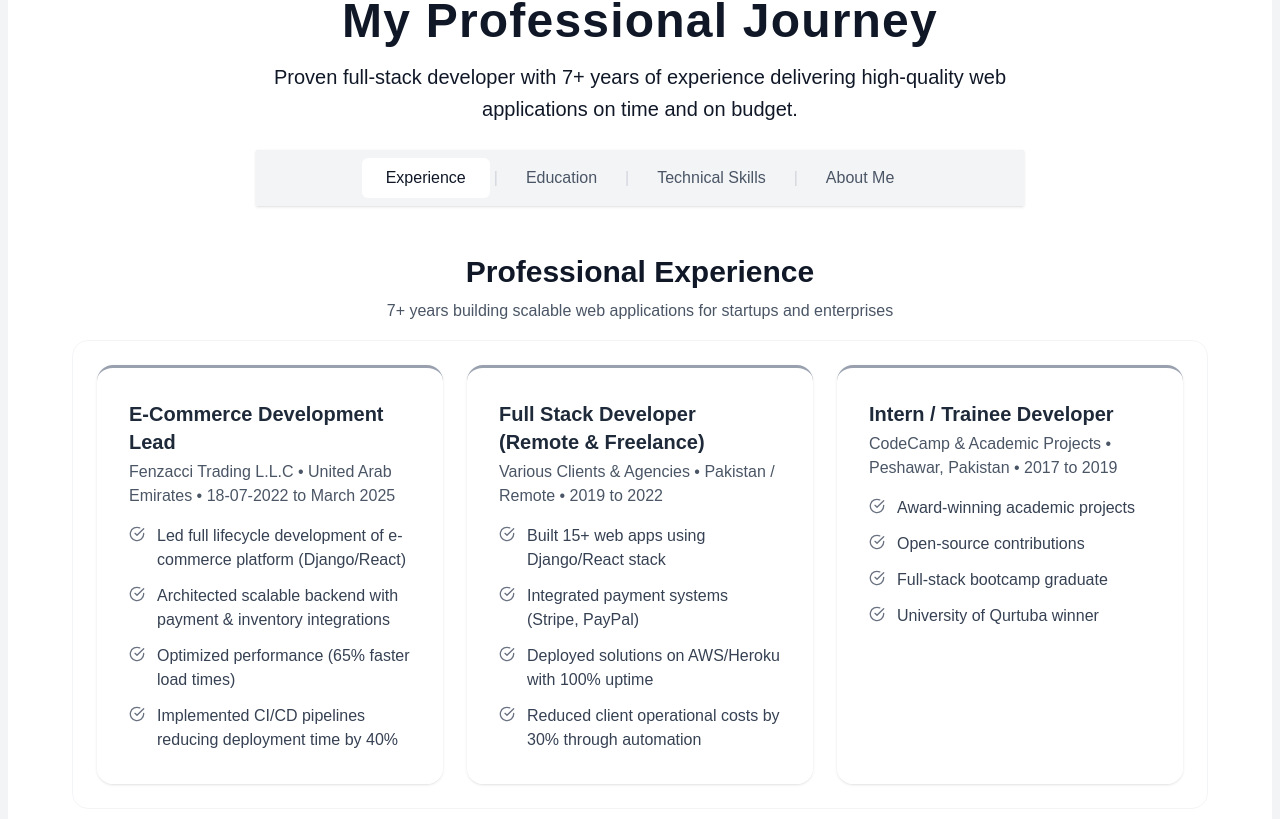
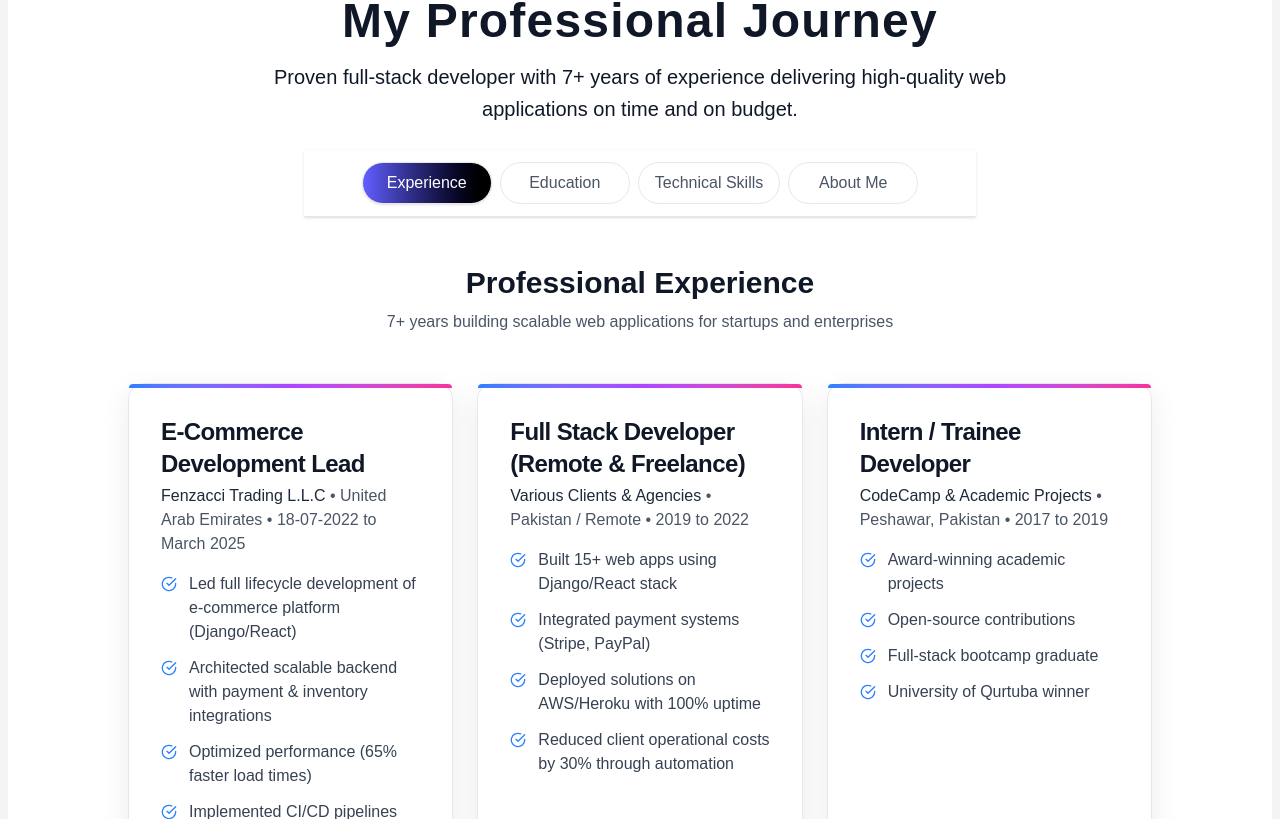
Before and after one commit to khan2024-stack/my-portfolio, a Next.js app in the folder my-portfolio/: page / in a window 1280 px wide. Shown: the part 2821-3640 px from the top of the page. Built offline with nearby package versions, Linux system fonts and the light colour scheme.

Commit message:
add resume cards updated

```diff
--- a/my-portfolio/src/app/page/resume/page.tsx
+++ b/my-portfolio/src/app/page/resume/page.tsx
@@ -88,21 +88,16 @@ export default function Resume() {
         {/* Page Header */}
         <PageHeader page="myResume" />
 
-        {/* Horizontal Navigation */}
         <nav className={resumeStyle.horizentalNevbar}>
-          <div className="flex items-center justify-center w-full ml-8 md:ml-0 md:max-w-4xl ">
+          <div className="flex gap-2 min-w-max flex-nowrap">
             {navItems.map(({ key, label }) => (
-              <React.Fragment key={key}>
               <button
+                key={key}
                 onClick={() => setActiveSection(key)}
                 className={resumeStyle.navButton(activeSection === key)}
               >
                 {label}
               </button>
-                {key !== navItems[navItems.length - 1].key && (
-                  <span className="text-gray-300 mx-1">|</span>
-                )}
-              </React.Fragment>
             ))}
           </div>
         </nav>
--- a/my-portfolio/src/components/resume/AboutCard.tsx
+++ b/my-portfolio/src/components/resume/AboutCard.tsx
@@ -1,5 +1,7 @@
 import { motion } from 'framer-motion';
-import { FiMail, FiPhone, FiGlobe, FiMessageSquare, FiUser, FiCheckCircle } from 'react-icons/fi';
+import {
+  FiMail, FiPhone, FiGlobe, FiMessageSquare, FiUser, FiCheckCircle,
+} from 'react-icons/fi';
 import React from 'react';
 
 type IconMapType = {
@@ -7,13 +9,13 @@ type IconMapType = {
 };
 
 const iconMap: IconMapType = {
-  'Name': <FiUser className="text-gray-500" />,
-  'Phone Number': <FiPhone className="text-gray-500" />,
-  'WhatsApp': <FiMessageSquare className="text-gray-500" />,
-  'Nationality': <FiGlobe className="text-gray-500" />,
-  'Email': <FiMail className="text-gray-500" />,
-  'Freelance': <FiCheckCircle className="text-gray-500" />,
-  'Languages Known': <FiGlobe className="text-gray-500" />
+  'Name': <FiUser className="text-blue-500" />,
+  'Phone Number': <FiPhone className="text-green-500" />,
+  'WhatsApp': <FiMessageSquare className="text-emerald-500" />,
+  'Nationality': <FiGlobe className="text-yellow-500" />,
+  'Email': <FiMail className="text-purple-500" />,
+  'Freelance': <FiCheckCircle className="text-pink-500" />,
+  'Languages Known': <FiGlobe className="text-orange-500" />,
 };
 
 interface AboutItem {
@@ -26,7 +28,6 @@ interface AboutCardProps {
 }
 
 const AboutCard: React.FC<AboutCardProps> = ({ items }) => {
-  // Split items into two columns
   const midPoint = Math.ceil(items.length / 2);
   const leftColumn = items.slice(0, midPoint);
   const rightColumn = items.slice(midPoint);
@@ -35,59 +36,39 @@ const AboutCard: React.FC<AboutCardProps> = ({ items }) => {
     <motion.div
       initial={{ opacity: 0, y: 20 }}
       animate={{ opacity: 1, y: 0 }}
-      whileHover={{ y: -5 }}
-      className="group bg-white/95 backdrop-blur-sm p-8 rounded-2xl shadow-sm hover:shadow-lg transition-all duration-300 border-l-4 border-gray-500"
+      whileHover={{ y: -5, scale: 1.01 }}
+      transition={{ type: 'spring', stiffness: 200, damping: 20 }}
+      className="relative bg-white/70 backdrop-blur-lg p-6 md:p-8 rounded-2xl border border-gray-200 shadow-[0_8px_30px_rgba(0,0,0,0.08)] hover:shadow-[0_12px_36px_rgba(0,0,0,0.12)] transition-all"
     >
+      {/* Gradient Accent Border */}
+      <div className="absolute top-0 left-0 w-full h-[4px] bg-gradient-to-r from-indigo-500 via-sky-500 to-cyan-500 rounded-t-2xl" />
+
       <div className="grid grid-cols-1 md:grid-cols-2 gap-6">
-        {/* Left Column */}
-        <div className="space-y-4">
-          {leftColumn.map((item, i) => (
+        {[leftColumn, rightColumn].map((column, colIdx) => (
+          <div key={colIdx} className="space-y-4">
+            {column.map((item, i) => (
               <motion.div
-              key={`left-${i}`}
+                key={`${colIdx}-${i}`}
                 initial={{ opacity: 0, x: -10 }}
                 animate={{ opacity: 1, x: 0 }}
-              transition={{ delay: i * 0.05 }}
+                transition={{ delay: (i + colIdx * midPoint) * 0.05 }}
                 className="flex items-start"
               >
                 <div className="flex-shrink-0 mt-1 mr-4">
-                <div className="w-10 h-10 flex items-center justify-center bg-gray-50 rounded-full">
+                  <div className="w-10 h-10 flex items-center justify-center bg-white shadow-inner rounded-full">
                     {iconMap[item.label] || <FiUser className="text-gray-500" />}
                   </div>
                 </div>
                 <div className="flex-1">
-                <h4 className="font-semibold text-gray-800">{item.label}</h4>
-                <p className="text-gray-600 mt-1 leading-relaxed">
+                  <h4 className="font-semibold text-gray-900 text-base md:text-lg">{item.label}</h4>
+                  <p className="text-gray-700 text-sm md:text-base mt-1 leading-relaxed">
                     {item.value}
                   </p>
                 </div>
               </motion.div>
             ))}
           </div>
-
-        {/* Right Column */}
-        <div className="space-y-4">
-          {rightColumn.map((item, i) => (
-            <motion.div
-              key={`right-${i}`}
-              initial={{ opacity: 0, x: -10 }}
-              animate={{ opacity: 1, x: 0 }}
-              transition={{ delay: (i + midPoint) * 0.05 }}
-              className="flex items-start"
-            >
-              <div className="flex-shrink-0 mt-1 mr-4">
-                <div className="w-10 h-10 flex items-center justify-center bg-gray-50 rounded-full">
-                  {iconMap[item.label] || <FiUser className="text-gray-500" />}
-                </div>
-              </div>
-              <div className="flex-1">
-                <h4 className="font-semibold text-gray-800">{item.label}</h4>
-                <p className="text-gray-600 mt-1 leading-relaxed">
-                  {item.value}
-                </p>
-              </div>
-            </motion.div>
         ))}
-        </div>
       </div>
     </motion.div>
   );
--- a/my-portfolio/src/components/resume/EducationCard.tsx
+++ b/my-portfolio/src/components/resume/EducationCard.tsx
@@ -1,24 +1,30 @@
 // EducationCard.tsx
 import { motion } from 'framer-motion';
-
 import type { Education } from '@/types/resume.types';
 
-interface educationCardProbs {
-  edu:Education
+interface EducationCardProps {
+  edu: Education;
 }
 
-const EducationCard = ({ edu }: educationCardProbs) => (
+const EducationCard = ({ edu }: EducationCardProps) => (
   <motion.div
-    whileHover={{ y: -3 }}
-    className="group bg-white/90 backdrop-blur-sm p-8 rounded-2xl shadow-sm hover:shadow-md transition-all duration-300 border-t-[3px] border-gray-400"
+    whileHover={{ y: -4, scale: 1.02 }}
+    transition={{ type: 'spring', stiffness: 200, damping: 20 }}
+    className="relative group bg-white/70 backdrop-blur-lg p-6 md:p-8 rounded-2xl border border-gray-200 shadow-[0_8px_30px_rgba(0,0,0,0.08)] hover:shadow-[0_12px_36px_rgba(0,0,0,0.12)] transition-all"
   >
-    <h3 className="text-xl font-semibold text-gray-800">{edu.degree}</h3>
-    <p className="text-gray-600 mt-1">
-      {edu.institution} • {edu.location}
+    {/* Gradient Top Border */}
+    <div className="absolute top-0 left-0 w-full h-[4px] bg-gradient-to-r from-green-400 via-blue-500 to-purple-500 rounded-t-2xl" />
+
+    {/* Degree and Institution Info */}
+    <h3 className="text-2xl font-semibold text-gray-900">{edu.degree}</h3>
+    <p className="text-sm md:text-base text-gray-600 mt-1">
+      <span className="text-gray-800 font-medium">{edu.institution}</span> • {edu.location}
     </p>
-    <div className="mt-3 inline-flex items-center bg-gray-50 text-gray-600 px-3 py-1 rounded-full text-sm font-medium">
+
+    {/* Year + Grade Badge */}
+    <div className="mt-4 inline-flex items-center gap-2 bg-gray-100 text-gray-700 px-3 py-1.5 rounded-full text-sm font-medium shadow-sm">
       <span>{edu.year}</span>
-      <span className="mx-1">•</span>
+      <span className="text-gray-400">•</span>
       <span>{edu.grade}</span>
     </div>
   </motion.div>
--- a/my-portfolio/src/components/resume/ExperienceCard.tsx
+++ b/my-portfolio/src/components/resume/ExperienceCard.tsx
@@ -1,7 +1,6 @@
 // ExperienceCard.tsx
 import { FiCheckCircle } from 'react-icons/fi';
 import { motion } from 'framer-motion';
-
 import type { Experience } from '@/types/resume.types';
 
 interface ExperienceCardProps {
@@ -10,21 +9,26 @@ interface ExperienceCardProps {
 
 const ExperienceCard = ({ exp }: ExperienceCardProps) => (
   <motion.div
-    whileHover={{ y: -3 }}
-    className="group bg-white/90 backdrop-blur-sm p-8 rounded-2xl shadow-sm hover:shadow-md transition-all duration-300 border-t-[3px] border-gray-400"
+    whileHover={{ y: -4, scale: 1.02 }}
+    transition={{ type: 'spring', stiffness: 200, damping: 20 }}
+    className="group relative bg-white/70 backdrop-blur-lg p-6 md:p-8 rounded-2xl border border-gray-200 shadow-[0_8px_30px_rgba(0,0,0,0.08)] hover:shadow-[0_12px_36px_rgba(0,0,0,0.12)] transition-all"
   >
-    <div className="flex justify-between items-start">
-      <div>
-        <h3 className="text-xl font-semibold text-gray-800">{exp.position}</h3>
-        <p className="text-gray-600 font-medium mt-1">
-          {exp.company} • {exp.location} • {exp.duration}
-        </p>
-      </div>
+    {/* Gradient Top Border */}
+    <div className="absolute top-0 left-0 w-full h-[4px] bg-gradient-to-r from-blue-500 via-purple-500 to-pink-500 rounded-t-2xl" />
+
+    {/* Header Section */}
+    <div className="mb-4">
+      <h3 className="text-2xl font-semibold text-gray-900 tracking-tight">{exp.position}</h3>
+      <p className="text-sm md:text-base text-gray-600 font-medium mt-1">
+        <span className="text-gray-800">{exp.company}</span> • {exp.location} • {exp.duration}
+      </p>
     </div>
-    <ul className="mt-4 space-y-3 text-gray-700">
+
+    {/* Achievements */}
+    <ul className="space-y-3 text-gray-700 text-sm md:text-base">
       {exp.achievements.map((ach: string, j: number) => (
         <li key={j} className="flex items-start">
-          <FiCheckCircle className="flex-shrink-0 text-gray-500 mt-0.5 mr-3" />
+          <FiCheckCircle className="mt-1 text-blue-500 flex-shrink-0 mr-3" />
           <span>{ach}</span>
         </li>
       ))}
--- a/my-portfolio/src/components/resume/SkillsCard.tsx
+++ b/my-portfolio/src/components/resume/SkillsCard.tsx
@@ -1,21 +1,27 @@
 // SkillsCard.tsx
 import { motion } from 'framer-motion';
-
 import type { SkillGroup } from '@/types/resume.types';
 
 const SkillsCard = ({ group }: { group: SkillGroup }) => (
   <motion.div
-    whileHover={{ y: -3 }}
-    className="bg-white/90 backdrop-blur-sm p-6 rounded-2xl shadow-sm hover:shadow-md transition-all duration-300"
+    whileHover={{ y: -4, scale: 1.02 }}
+    transition={{ type: 'spring', stiffness: 200, damping: 20 }}
+    className="relative bg-white/70 backdrop-blur-lg p-6 md:p-8 rounded-2xl border border-gray-200 shadow-[0_8px_30px_rgba(0,0,0,0.08)] hover:shadow-[0_12px_36px_rgba(0,0,0,0.12)] transition-all"
   >
-    <h3 className="text-lg font-semibold text-gray-800 mb-4 flex items-center">
-      <span className="w-2.5 h-2.5 bg-gray-500 rounded-full mr-2"></span>
+    {/* Gradient Top Border */}
+    <div className="absolute top-0 left-0 w-full h-[4px] bg-gradient-to-r from-pink-500 via-red-500 to-yellow-500 rounded-t-2xl" />
+
+    {/* Skill Category Title */}
+    <h3 className="text-2xl font-semibold text-gray-900 mb-4 flex items-center">
+      <span className="w-2.5 h-2.5 bg-gray-600 rounded-full mr-3"></span>
       {group.category}
     </h3>
-    <ul className="space-y-3">
+
+    {/* Skill Items List */}
+    <ul className="space-y-3 text-sm md:text-base text-gray-700">
       {group.items.map((skill: string, j: number) => (
-        <li key={j} className="flex items-center text-gray-700">
-          <span className="w-2 h-2 bg-gray-400 rounded-full mr-3"></span>
+        <li key={j} className="flex items-center">
+          <span className="w-2 h-2 bg-gray-400 rounded-full mr-3 flex-shrink-0"></span>
           {skill}
         </li>
       ))}
--- a/my-portfolio/src/components/resume/resumeStyle.ts
+++ b/my-portfolio/src/components/resume/resumeStyle.ts
@@ -1,31 +1,41 @@
-// resumeStyle.ts (updated styles)
+// resumeStyle.ts
 import { layout, colors, spacing } from "@/lib/central-styles";
 
 export const resumeStyle = {
   resumeMainWrapper: [
     layout.flex.col,
     spacing.py.xl,
-    "mx-auto",
+    "mx-auto w-full max-w-6xl px-4 sm:px-6 lg:px-8",
   ].join(" "),
 
 horizentalNevbar: [
-  layout.flex.center,
-  "bg-gray-100 shadow-sm",
-  "w-full md:max-w-3xl px-2 py-2",
-  "overflow-x-auto scrollbar-hide", // Hide scrollbar
-  "snap-x snap-mandatory ", // Enable snap scrolling
+  "w-full md:max-w-2xl bg-white/80 backdrop-blur-md shadow-sm sticky top-0 z-30",
+  "border-b border-gray-200",
+  "px-2 py-3",
+  "overflow-x-auto scrollbar-hide",
+  "scroll-px-4",
+  "max-w-full",
+  "md:flex items-center justify-center"
 ].join(" "),
 
-  navButton: (isActive: boolean) =>
-    [
-      "px-4 py-2 whitespace-nowrap",
-      "rounded-md transition-all duration-300 text-sm sm:text-base sm:px-6",
-      layout.flex.center,
-      isActive ? `${colors.background.default} font-medium` : "text-gray-600 hover:text-gray-800",
-    ].join(" "),
+
+
+navButton: (isActive: boolean) =>
+  [
+    "px-4 py-2 rounded-full text-sm sm:text-base whitespace-nowrap",
+    layout.flex.center,
+    "border border-gray-200",
+    "transition-colors duration-300",
+    "min-w-[130px] text-center",
+    isActive
+      ? "bg-gradient-to-r from-indigo-500 to-black text-white shadow"
+      : "bg-white text-gray-600 hover:text-gray-800",
+  ].join(" "),
+
 
   sectionCard: [
-    "backdrop-blur-sm p-6 rounded-2xl border border-gray-100",
-    "bg-white/90"
+    "relative bg-white/90 backdrop-blur-lg",
+    "p-6 md:p-8",
+    "transition-all duration-300",
   ].join(" "),
 };
```
Lines whose indentation alone changed are shown as unchanged.
